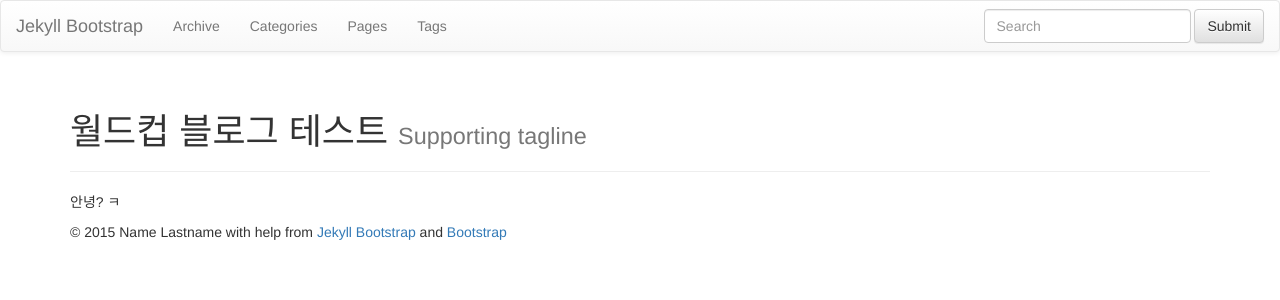
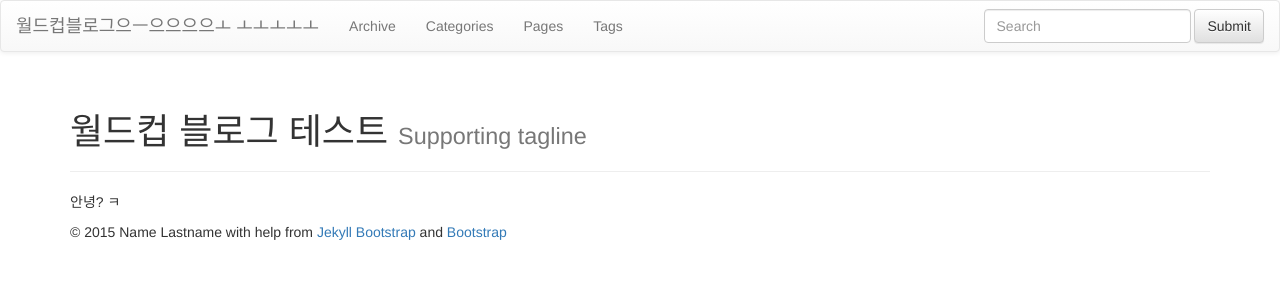
Before and after one commit to jungu9/jungu9.github.com, a Jekyll site: the page built from index.md, in a window 1280 px wide. Shown: the top 300 px of the page. Built offline with Jekyll 4.4.1, drawn with Linux system fonts in a browser that asks for light colours; nearby versions of some CDN libraries; library files that are not in the unit come from our copies.

Commit message:
Update _config.yml

```diff
--- a/_config.yml
+++ b/_config.yml
@@ -8,7 +8,7 @@ highlighter: pygments
 # Themes are encouraged to use these universal variables
 # so be sure to set them if your theme uses them.
 #
-title : Jekyll Bootstrap
+title : 월드컵블로그으ㅡ으으으으ㅗ ㅗㅗㅗㅗㅗ
 tagline: Site Tagline
 author :
   name : Name Lastname
@@ -69,6 +69,7 @@ JB :
   # These paths are to the main pages Jekyll-Bootstrap ships with.
   # Some JB helpers refer to these paths; change them here if needed.
   #
+  korea_path: /korea.html
   archive_path: /archive.html
   categories_path : /categories.html
   tags_path : /tags.html
```
